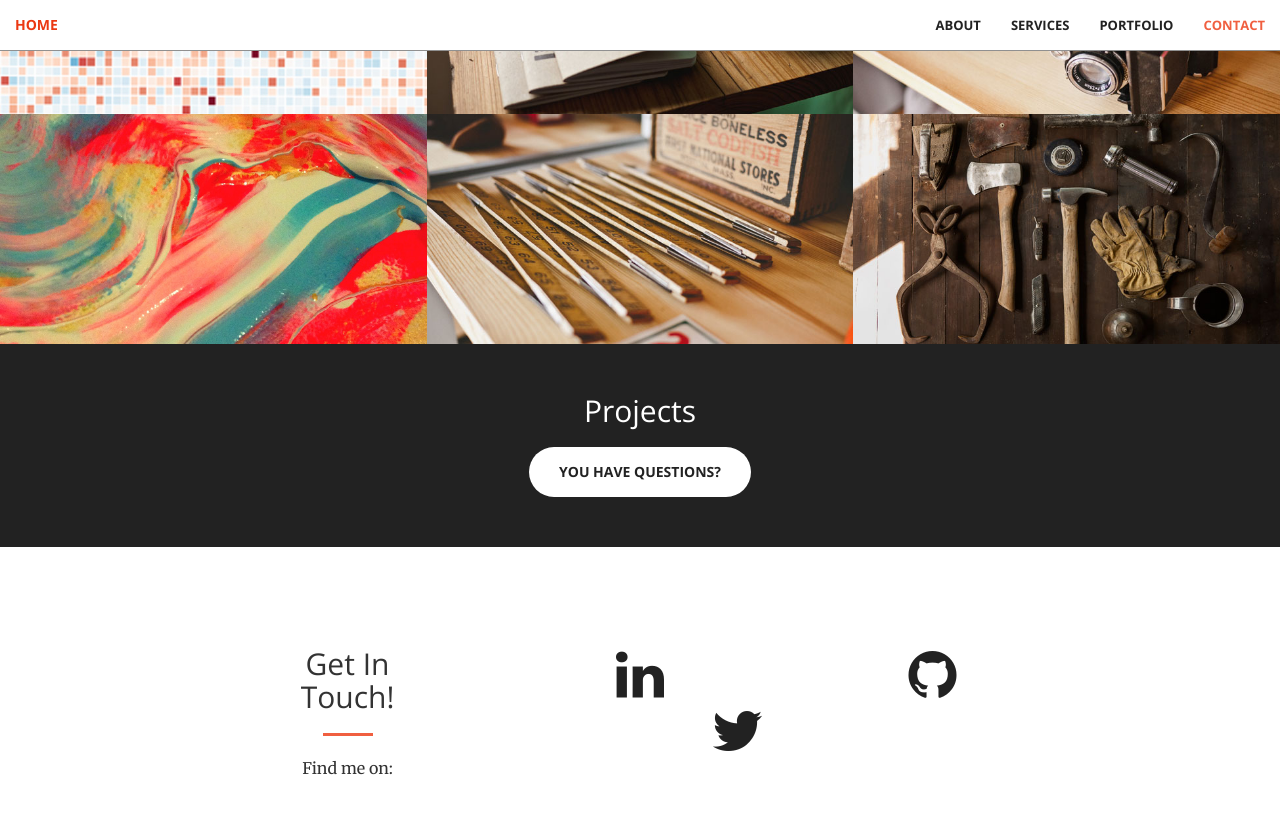
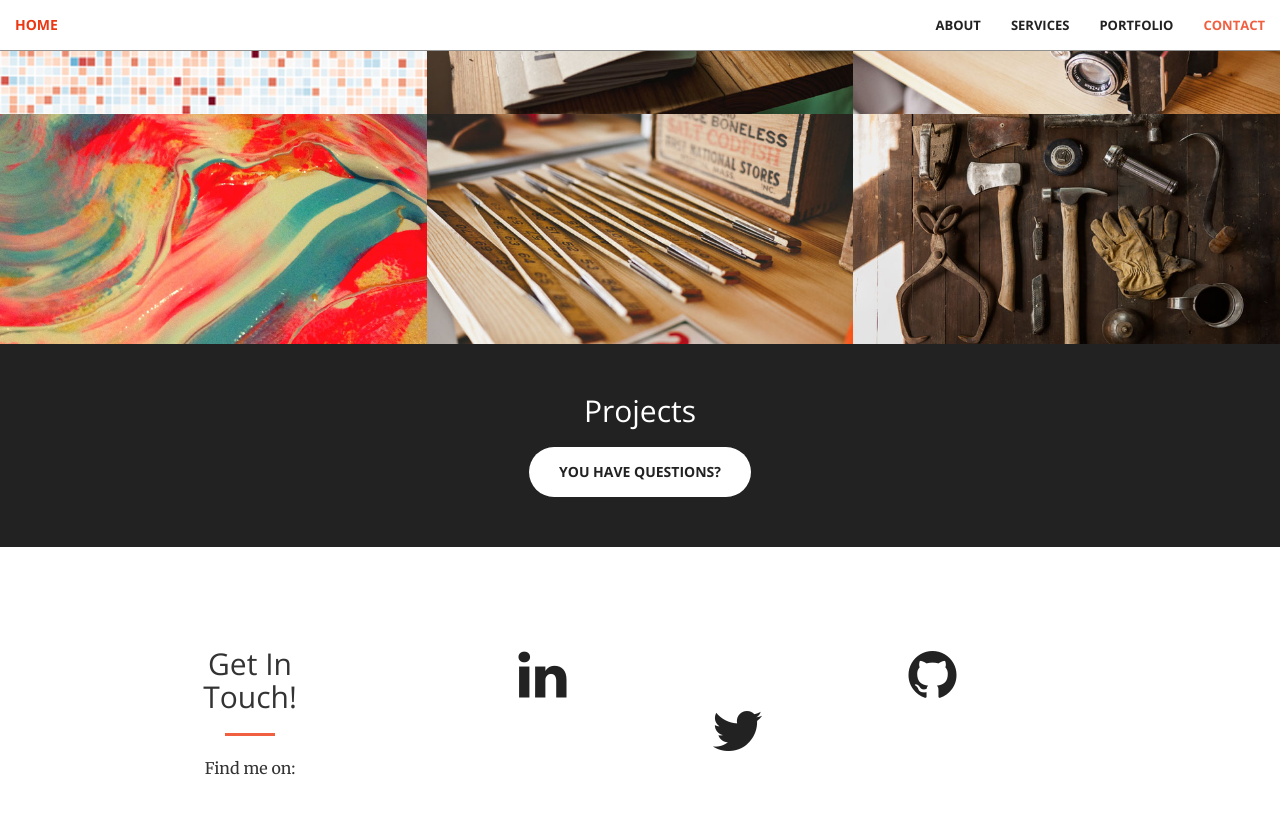
Before and after one commit to jvs--/jvs--.github.io, a Jekyll site: the page built from index.html, in a window 1280 px wide and 900 px high, scrolled down 2010 px. Shown: the top 814 px of the window. Built offline with Jekyll 4.4.1, drawn with Linux system fonts in a browser that asks for light colours.

Commit message:
Contact info allignment

```diff
--- a/_includes/contact.html
+++ b/_includes/contact.html
@@ -1,7 +1,7 @@
 <section id="contact">
     <div class="container">
         <div class="row">
-            <div class="col-lg-2 col-lg-offset-2 text-center">
+            <div class="col-lg-2 col-lg-offset-1 text-center">
                 <h2 class="section-heading">Get In Touch!</h2>
                 <hr class="primary">
                 <p>Find me on:</p>
@@ -12,13 +12,13 @@
 
             </a>
         </div>
-        <div class="col-lg-2 col-lg-offset-1 text-center">
+        <div class="col-lg-2 col-lg-offset-2 text-center">
             <a href="https://github.com/{{ site.github_username }}">
             <i class="fa fa-github fa-3x wow bounceIn" data-wow-delay=".1s"></i>
 
             </a>
         </div>
-        <div class="col-lg-2 col-lg-offset-2 text-center">
+        <div class="col-lg-2 col-lg-offset-3 text-center">
             <a href="https://twitter.com/{{ site.twitter_username }}">
                 <i class="fa fa-twitter fa-3x wow bounceIn" data-wow-delay=".1s"></i>
 
```
